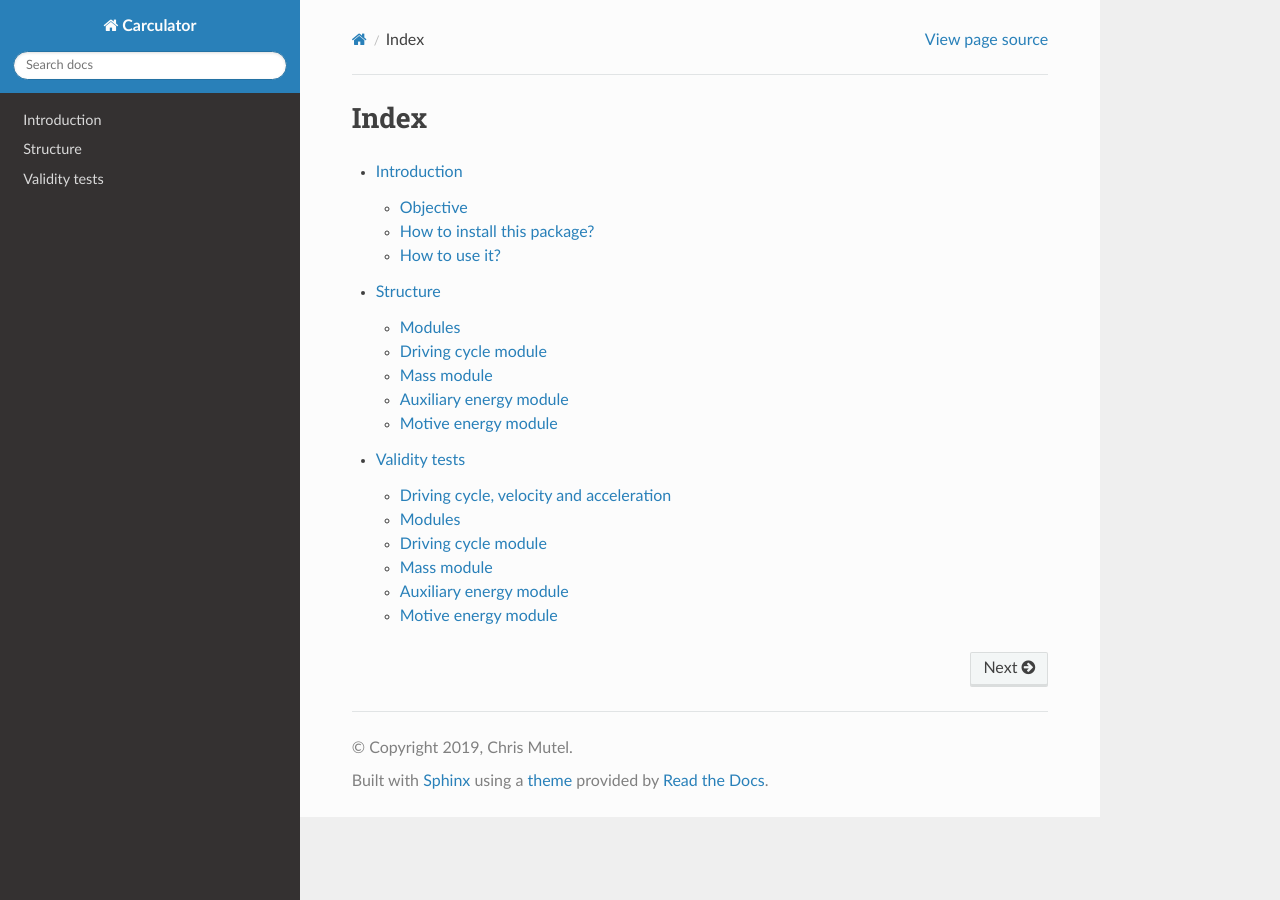
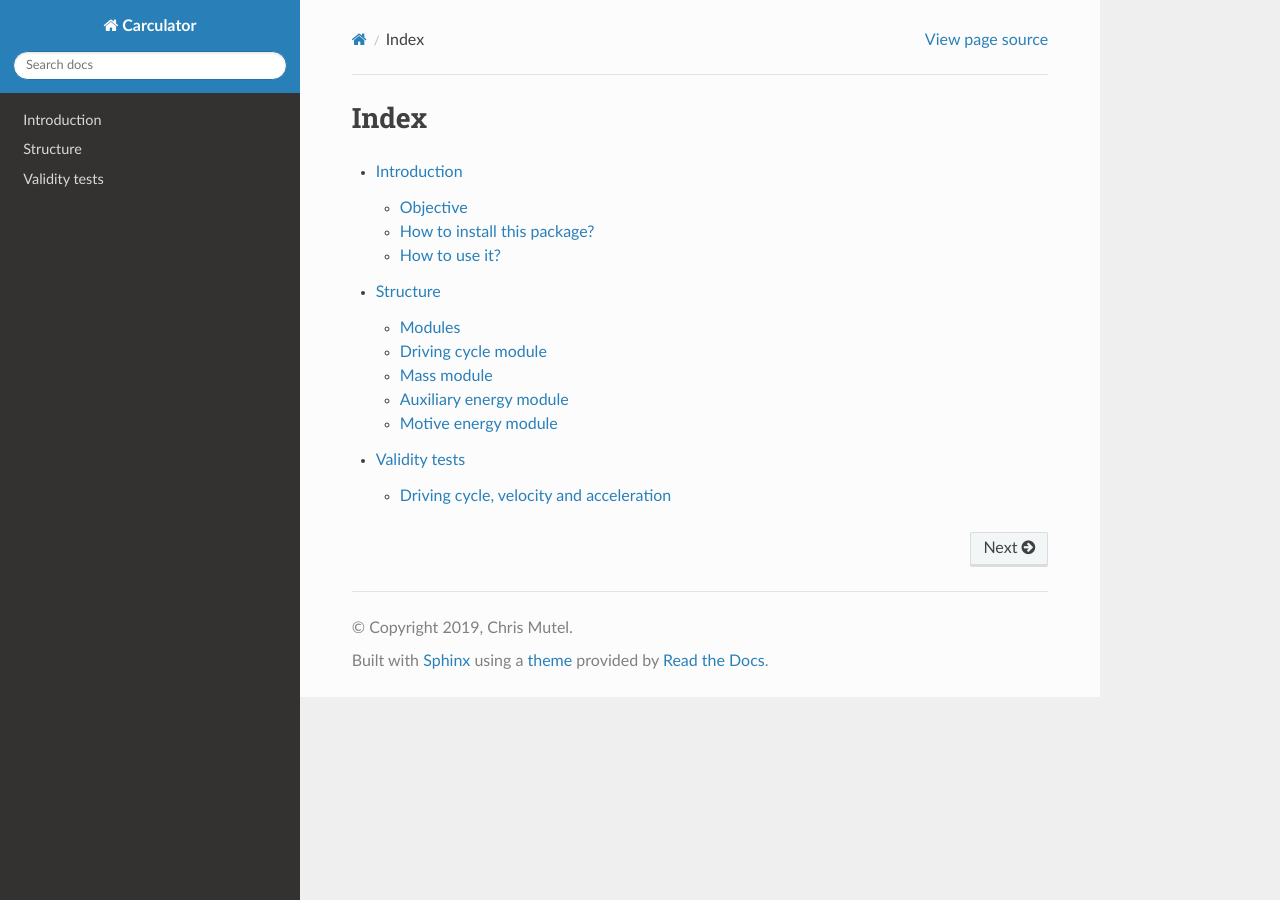
Before and after one commit to romainsacchi/carculator, a Sphinx documentation site: the page built from docs/index.rst, in a window 1280 px wide. Built offline with Sphinx 7.4.7 and the Read the Docs theme 2.0.0, drawn with Linux system fonts in a browser that asks for light colours; some of the changed lines change nothing that is shown.

Commit message:
Updated docs

```diff
--- a/docs/validity.rst
+++ b/docs/validity.rst
@@ -62,44 +62,28 @@
     print(driving_time == len(ecm.velocity))
     print(np.array_equal(acceleration, ecm.acceleration))
 
-.. image:: https://github.com/romainsacchi/coarse/raw/master/docs/coarse.png
-    :width: 900
-    :alt: Alternative text
+    True
+    True
+    True
+    True
 
-Modules
--------
+And the acceleration returned by coarse should equal the values given by the UNECE::
 
-Composed of four modules:
+    np.array_equal(np.around(ecm.acceleration,4),np.around(driving_cycle['m/s²'].values,4))
 
-    * Driving cycle module
-    * Mass module
-    * Auxiliary energy module
-    * Motive energy module
+    True
 
-Driving cycle module
---------------------
+Which can be also be verified visually::
 
-.. image:: https://github.com/romainsacchi/coarse/raw/master/docs/driving_cycle.png
+    plt.plot(driving_cycle['m/s²'].values, label='UNECE')
+    plt.plot(acceleration, label='Manually calculated')
+    plt.plot(ecm.acceleration, label='coarse', alpha=0.6)
+    plt.legend()
+    plt.ylabel('m/s2')
+    plt.xlabel('second')
+    plt.savefig('comparison_driving_cycle.png')
+    plt.show()
+
+.. image:: https://github.com/romainsacchi/coarse/raw/master/docs/comparison_driving_cycle.png
     :width: 400
     :alt: Alternative text
-
-Mass module
------------
-
-.. image:: https://github.com/romainsacchi/coarse/raw/master/docs/mass_module.png
-    :width: 900
-    :alt: Alternative text
-
-Auxiliary energy module
------------------------
-
-.. image:: https://github.com/romainsacchi/coarse/raw/master/docs/aux_energy.png
-    :width: 900
-    :alt: Alternative text
-
-Motive energy module
---------------------
-
-.. image:: https://github.com/romainsacchi/coarse/raw/master/docs/motive_energy.png
-    :width: 900
-    :alt: Alternative text
```
Also changed, not shown: docs/comparison_driving_cycle.png (added).
